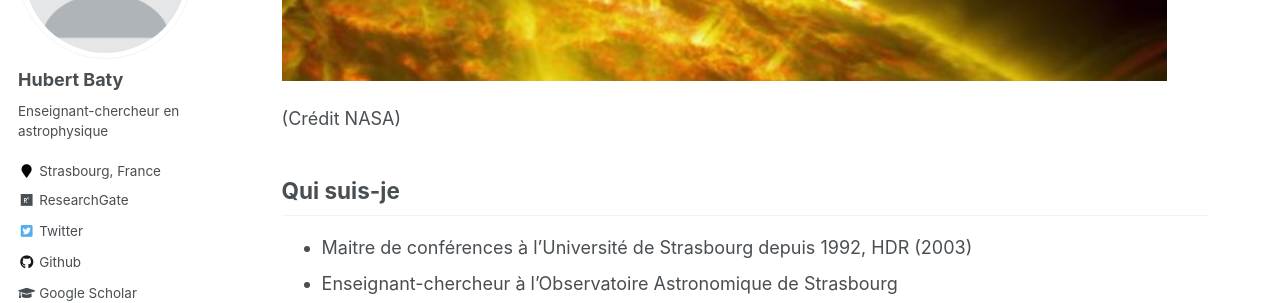
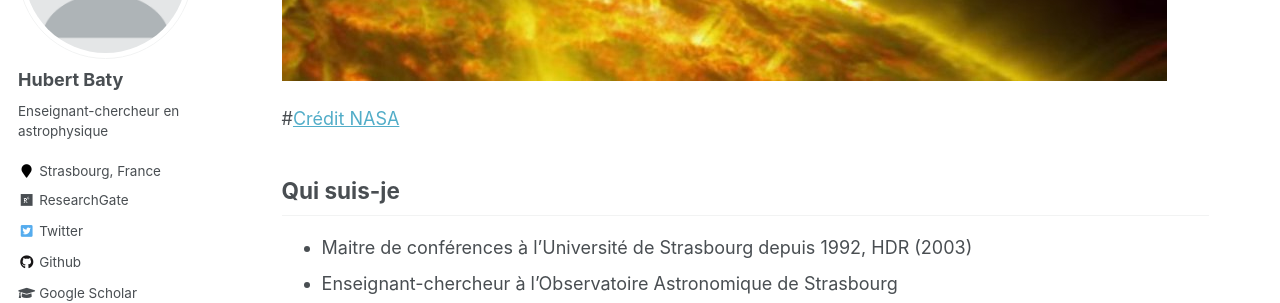
Before and after one commit to hubertbaty/hubertbaty.github.io, a Jekyll site: the page built from _pages/about.md, in a window 1280 px wide and 900 px high, scrolled down 427 px. Shown: the part 152-455 px from the top of the window. Built offline with Jekyll 4.4.1, drawn with Linux system fonts in a browser that asks for light colours; some web fonts are replaced.

```diff
--- a/_pages/about.md
+++ b/_pages/about.md
@@ -10,7 +10,7 @@ redirect_from:
 
 ![](/images/image.jpg)
 
-(Crédit NASA)
+#[Crédit NASA](#)
 
 
 
```
